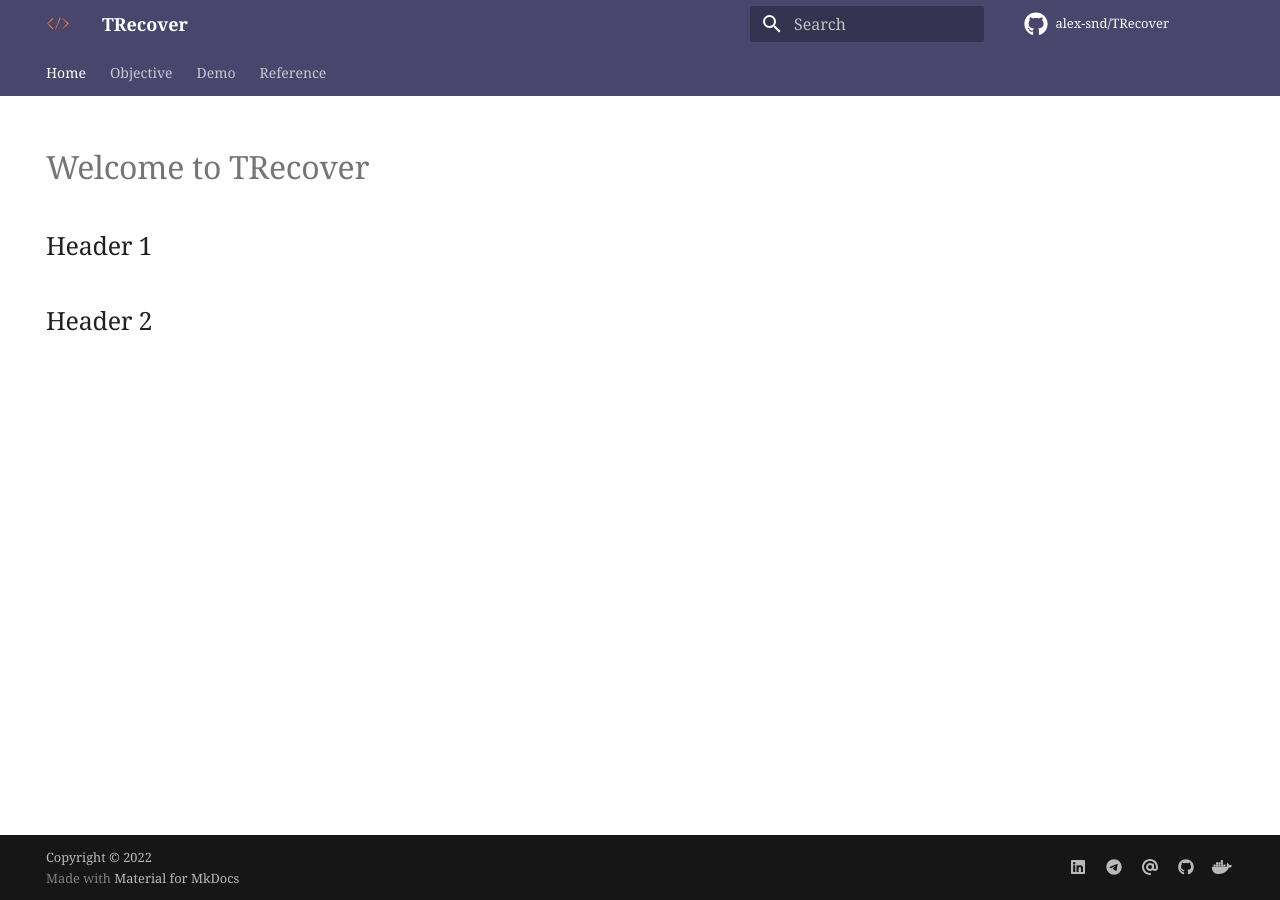
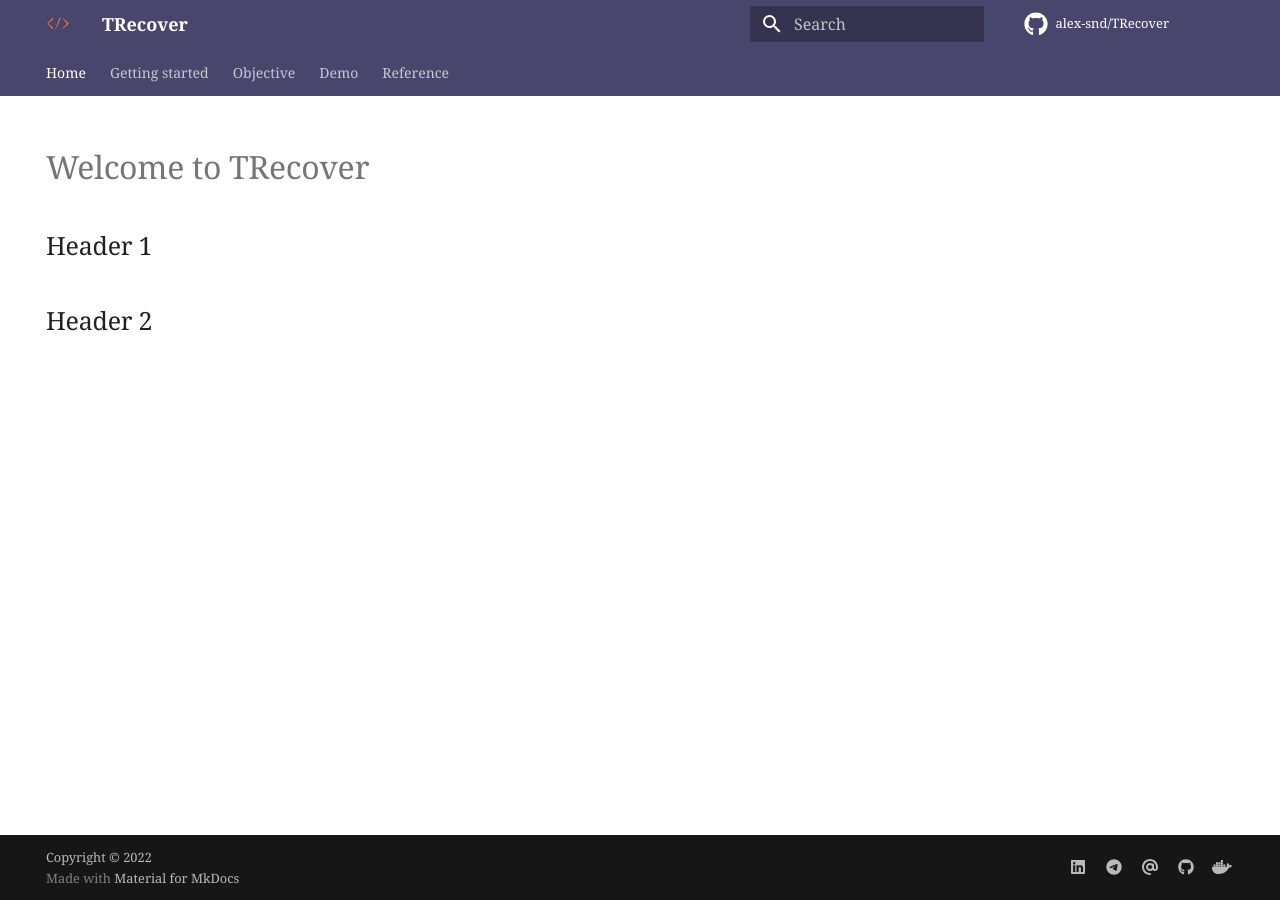
Before and after one commit to alex-snd/TRecover, an MkDocs documentation site: the page built from docs/index.md, in a window 1280 px wide. Built offline with MkDocs 1.6.1 and Material for MkDocs 9.7.7, drawn with Linux system fonts in a browser that asks for light colours; some web fonts are replaced; comment, search, counter and statistics services are not loaded.

Commit message:
Add getting started page

```diff
--- a/mkdocs.yml
+++ b/mkdocs.yml
@@ -101,6 +101,7 @@ plugins:
 # Page tree
 nav:
   - Home: index.md
+  - Getting started: getting_started.md
   - Objective:
     - objective.md
   - Demo: https://huggingface.co/spaces/alex-snd/TRecover
```
Also changed, not shown: docs/getting_started.md (added).
